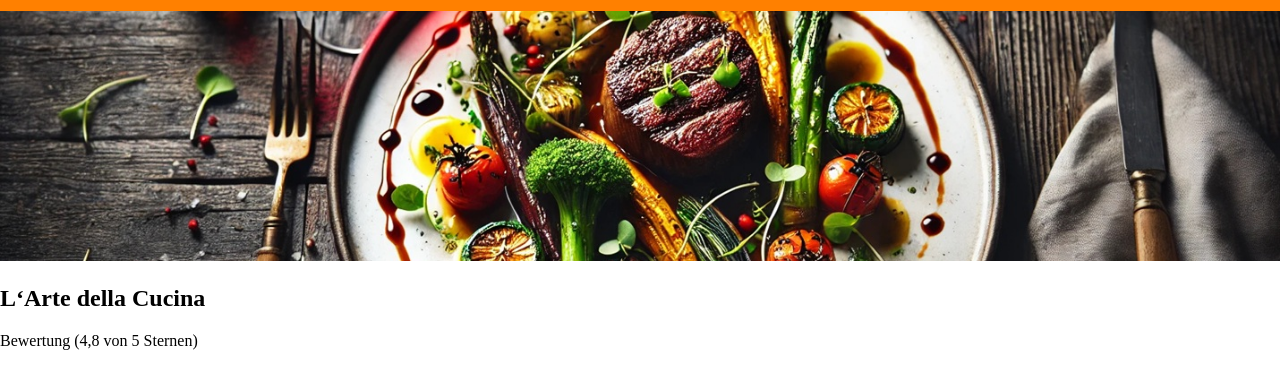
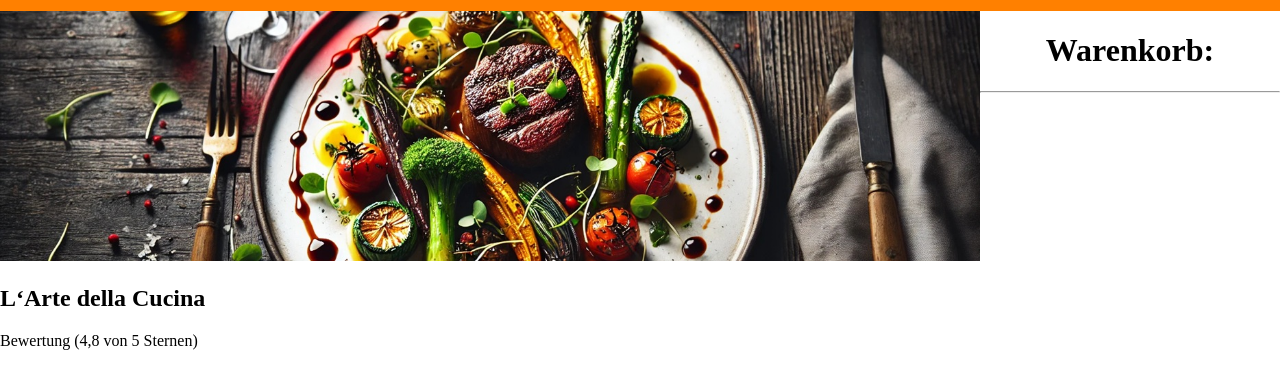
Before and after one commit to MortezaChinahkash/Bestell-App-Project, a plain HTML site: page index.html in a window 1280 px wide. Shown: the part 72-460 px from the top of the page. Drawn offline with Linux system fonts and the light colour scheme.

Commit message:
added the register div

```diff
--- a/index.html
+++ b/index.html
@@ -21,12 +21,10 @@
                 <h2 class="restaurant_name">L‘Arte della Cucina</h2>
                 <p class="rating">Bewertung (4,8 von 5 Sternen)</p>
             </div>
-
-
         </div>
         <div class="register">
-
-
+            <h1>Warenkorb:</h1>
+            <hr>
 
 
 
--- a/styles/style.css
+++ b/styles/style.css
@@ -14,3 +14,15 @@ header{
     height: 250px;
     object-fit: cover;
 }
+.content{
+    display: flex;
+}
+.restaurant{
+    flex: 1;
+}
+.register{
+    width: 300px;
+}
+h1{
+    text-align: center;
+}
```
